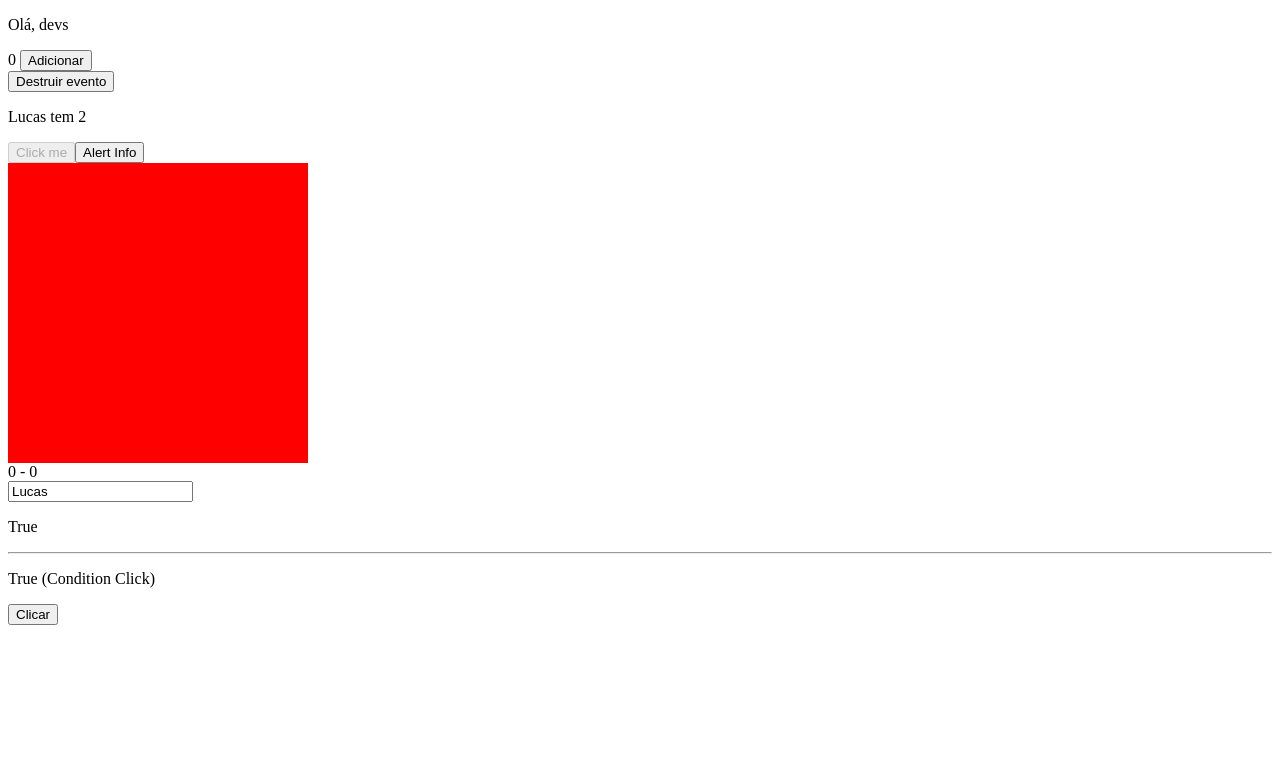
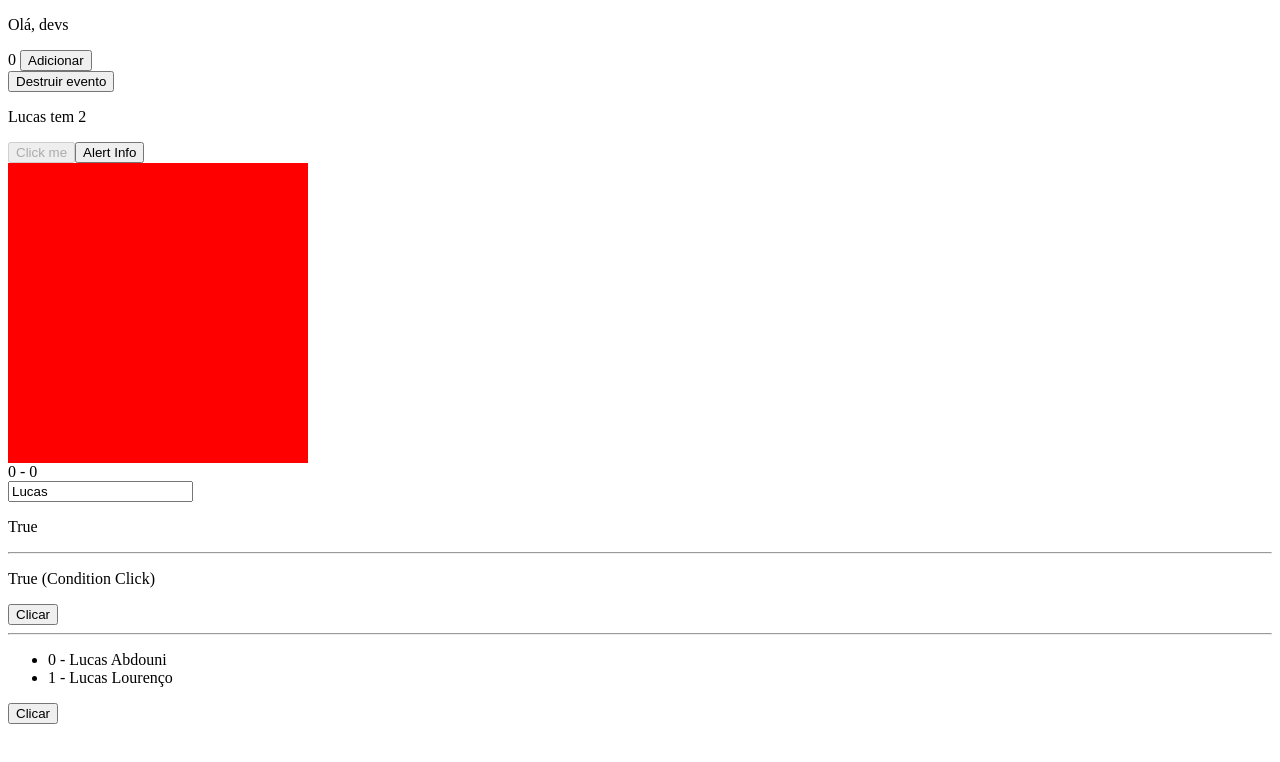
Before and after one commit to lucasabdouni/studyng-angular, an Angular app: page / in a window 1280 px wide. Shown: the top 762 px of the page. Built offline with nearby package versions, Linux system fonts and the light colour scheme.

Commit message:
feat: create demonstration with ngFor

```diff
--- a/src/app/diretivas-estruturais/diretivas-estruturais.component.html
+++ b/src/app/diretivas-estruturais/diretivas-estruturais.component.html
@@ -16,3 +16,14 @@
 </p>
 
 <button (click)="onClick()">Clicar</button>
+
+<hr>
+
+<ul>
+  <li *ngFor="let item of list; let i = index" (click)="onClickEventList(i)">
+    {{i}} - {{item.nome}}
+  </li>
+</ul>
+
+
+<button (click)="onClickAddList()">Clicar</button>
--- a/src/app/diretivas-estruturais/diretivas-estruturais.component.ts
+++ b/src/app/diretivas-estruturais/diretivas-estruturais.component.ts
@@ -8,6 +8,8 @@ import { Component, OnInit } from '@angular/core';
 export class DiretivasEstruturaisComponent implements OnInit {
   public condition: boolean = true
   public conditionClick: boolean = true
+
+  public list: Array<{ nome: string }> = [{ nome: 'Lucas Abdouni'}, { nome: 'Lucas Lourenço'}]
   constructor() {}
 
   ngOnInit(): void {
@@ -27,4 +29,12 @@ export class DiretivasEstruturaisComponent implements OnInit {
       this.conditionClick = true;
     }
   }
+
+  public onClickAddList() {
+    this.list.push({nome: "Nay"})
+  }
+
+  public onClickEventList(event: number) {
+    this.list.splice(event, 1)
+  }
 }
```
